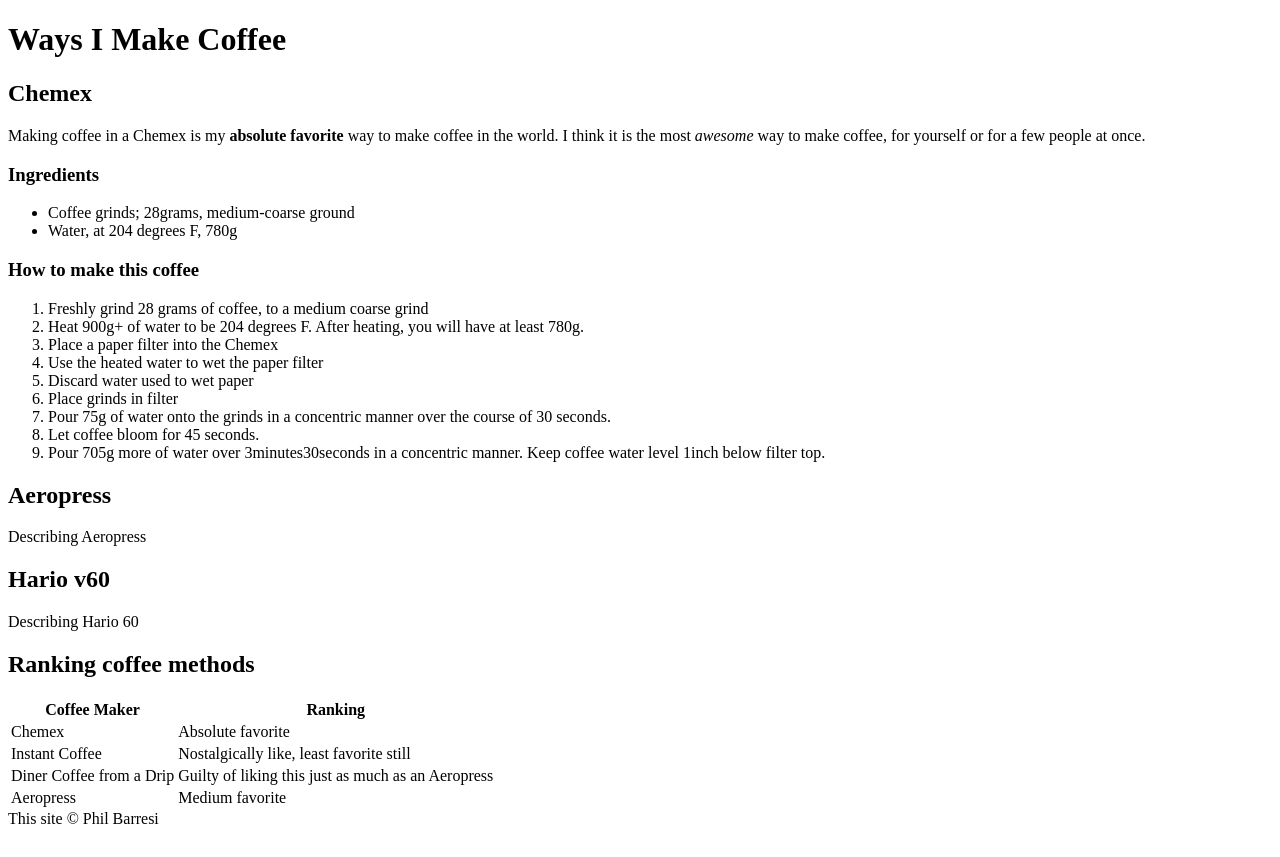
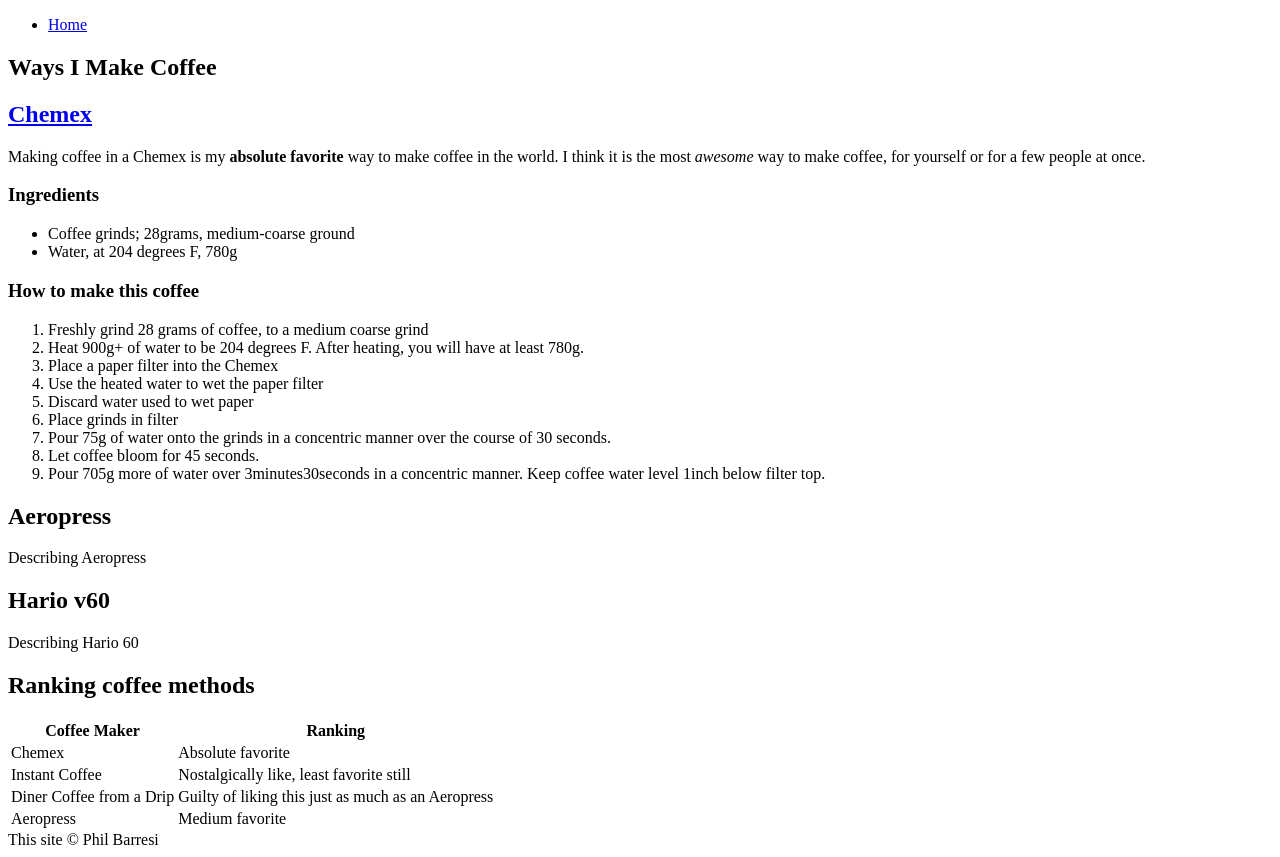
Before and after one commit to philbarresi/cs-546-repo-example, a plain HTML site: page index.html in a window 1280 px wide. Before the commit the page ends 836 px from the top, so only its background shows below. Drawn offline with Linux system fonts and the light colour scheme.

Commit message:
Added chemex page

```diff
--- a/index.html
+++ b/index.html
@@ -7,11 +7,20 @@
 </head>
 
 <body>
+    <header>
+        <nav>
+            <ul>
+                <li>
+                    <a href="index.html" title="Home Page">Home</a>
+                </li>
+            </ul>
+        </nav>
+    </header>
     <main>
-        <h1>Ways I Make Coffee</h1>
         <section>
+            <h1>Ways I Make Coffee</h1>
             <article>
-                <h2>Chemex</h2>
+                <h2><a href="chemex.html" title="About the Chemex">Chemex</a></h2>
                 <p>Making coffee in a Chemex is my <strong>absolute favorite</strong> way to make coffee in the world. I think
                     it is the most <em>awesome</em> way to make coffee, for yourself or for a few people at once.</p>
                 <h3>Ingredients</h3>
```
Also changed, not shown: chemex.html (added, +28 -0 lines).
